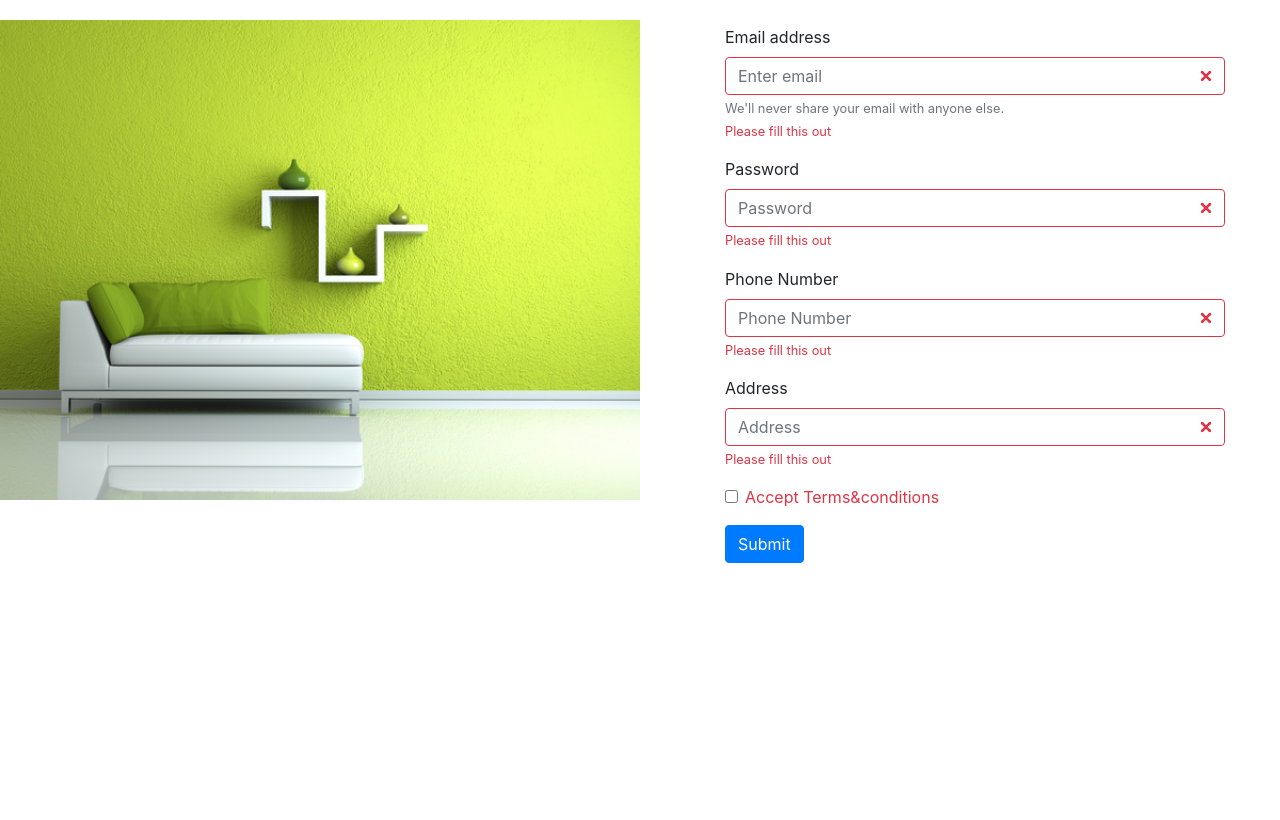
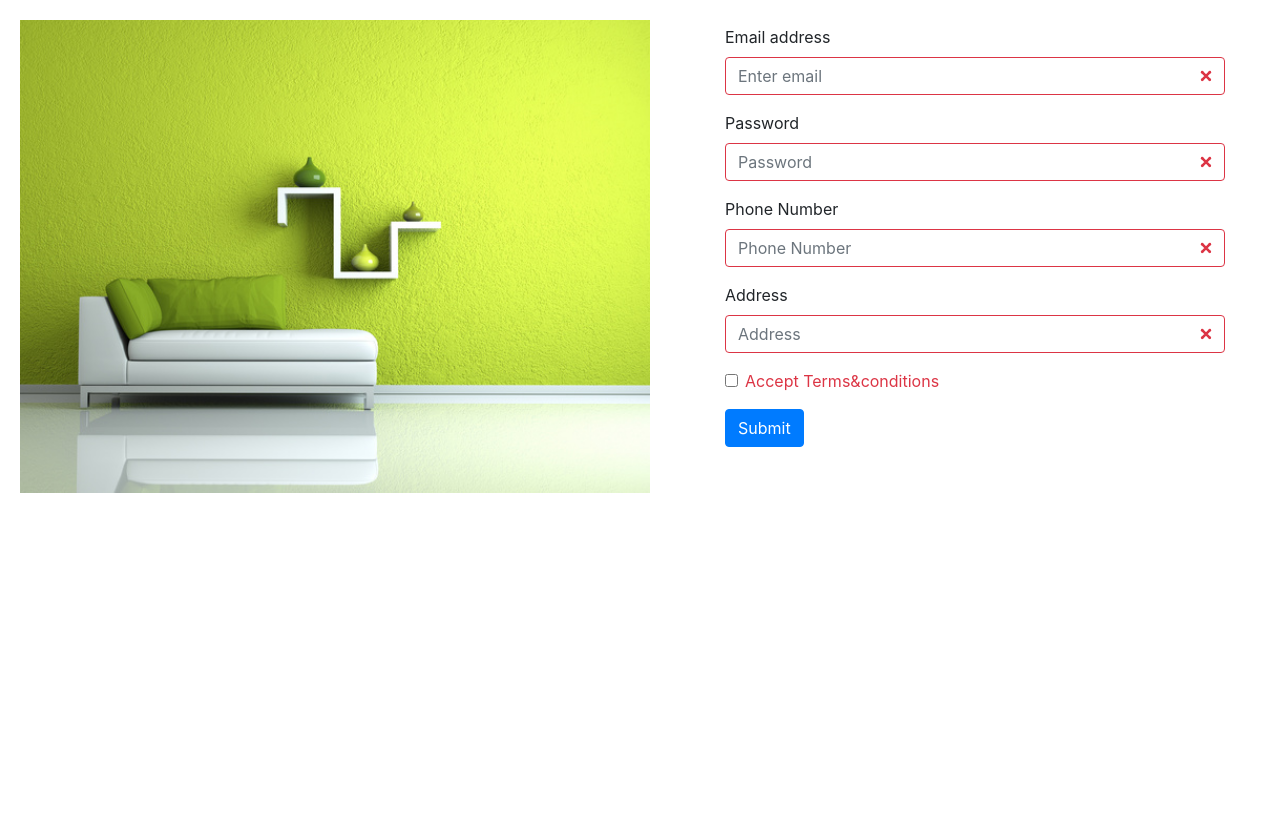
Before and after one commit to abhisheksharma28/Home-decor, a PHP site: page /register.html in a window 1280 px wide. Shown: the part 70-890 px from the top of the page. Run offline with PHP 8.4, Linux system fonts and the light colour scheme.

Commit message:
huh! nothin much

```diff
--- a/register.css
+++ b/register.css
@@ -13,4 +13,5 @@
 	background-repeat: no-repeat;
 	height: 100%;
 	padding: 5px;
+	margin-left: 20px;
 }
--- a/register.html
+++ b/register.html
@@ -75,7 +75,7 @@
       </div>
     </li>
     <li>
-    <form class="form-inline" action="/action_page.php">
+    <form class="form-inline" action="">
     <input class="form-control mr-sm-2" type="text" placeholder="Search">
     <button class="btn btn-secondary" type="submit">Search</button>
   </form>
@@ -92,35 +92,30 @@
   </ul>
 </nav>
 <div class="container1" style="margin-top: 90px;">
-  <form class="was-validated" style="width: 500px; float: right;margin-right: 50px;">
+  <form class="was-validated" style="width: 500px; float: right;margin-right: 50px;" action="connect.php" method="POST" >
   <div class="form-group">
-    <label for="exampleInputEmail1">Email address</label>
-    <input type="email" class="form-control" id="exampleInputEmail1" aria-describedby="emailHelp" placeholder="Enter email" required>
-    <small id="emailHelp" class="form-text text-muted">We'll never share your email with anyone else.</small>
+    <label for="email1">Email address</label>
+    <input type="email" class="form-control" id="email1" aria-describedby="emailHelp" placeholder="Enter email" required>
     <div class="valid-feedback">
     Looks good!</div>
-    <div class="invalid-feedback">Please fill this out</div>
   </div>
   <div class="form-group">
-    <label for="exampleInputPassword1">Password</label>
-    <input type="password" class="form-control" id="exampleInputPassword1" placeholder="Password" required>
+    <label for="pass1">Password</label>
+    <input type="password" class="form-control" id="pass1" placeholder="Password" required>
     <div class="valid-feedback">
     Looks good!</div>
-    <div class="invalid-feedback">Please fill this out</div>
   </div>
   <div class="form-group">
     <label for="Phone1">Phone Number</label>
     <input type="text" class="form-control" id="Phone1" placeholder="Phone Number" required>
   <div class="valid-feedback">
     Looks good!</div>
-    <div class="invalid-feedback">Please fill this out</div>
   </div>
   <div class="form-group">
     <label for="address">Address</label>
     <input type="text" class="form-control" id="address" placeholder="Address" required>
     <div class="valid-feedback">
     Looks good!</div>
-    <div class="invalid-feedback">Please fill this out</div>
   </div>
   <div class="form-group form-check">
     <input type="checkbox" class="form-check-input" id="exampleCheck1" required>
```
Also changed, not shown: validation.js (deleted, +0 -19 lines).
